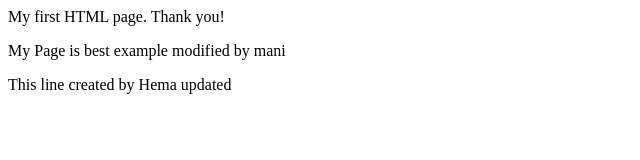
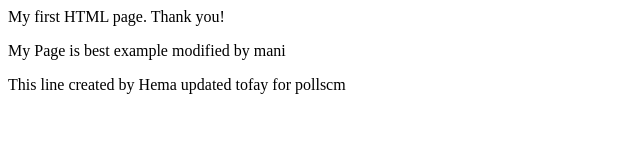
Before and after one commit to mmanicit/lesson-02-githubfiles, a plain HTML site: page index.html in a window 1280 px wide. Shown: the whole page, without its empty margins (0-640 px from the left). Drawn offline with Linux system fonts and the light colour scheme.

Commit message:
Update index.html

```diff
--- a/index.html
+++ b/index.html
@@ -3,6 +3,6 @@
 <body>
 	<p>My first HTML page. Thank you! </p>
 	<p>My Page is best example modified by mani </p>
-	<p> This line created by Hema updated </p>
+	<p> This line created by Hema updated tofay for pollscm</p>
 </body>
 </html>
```
